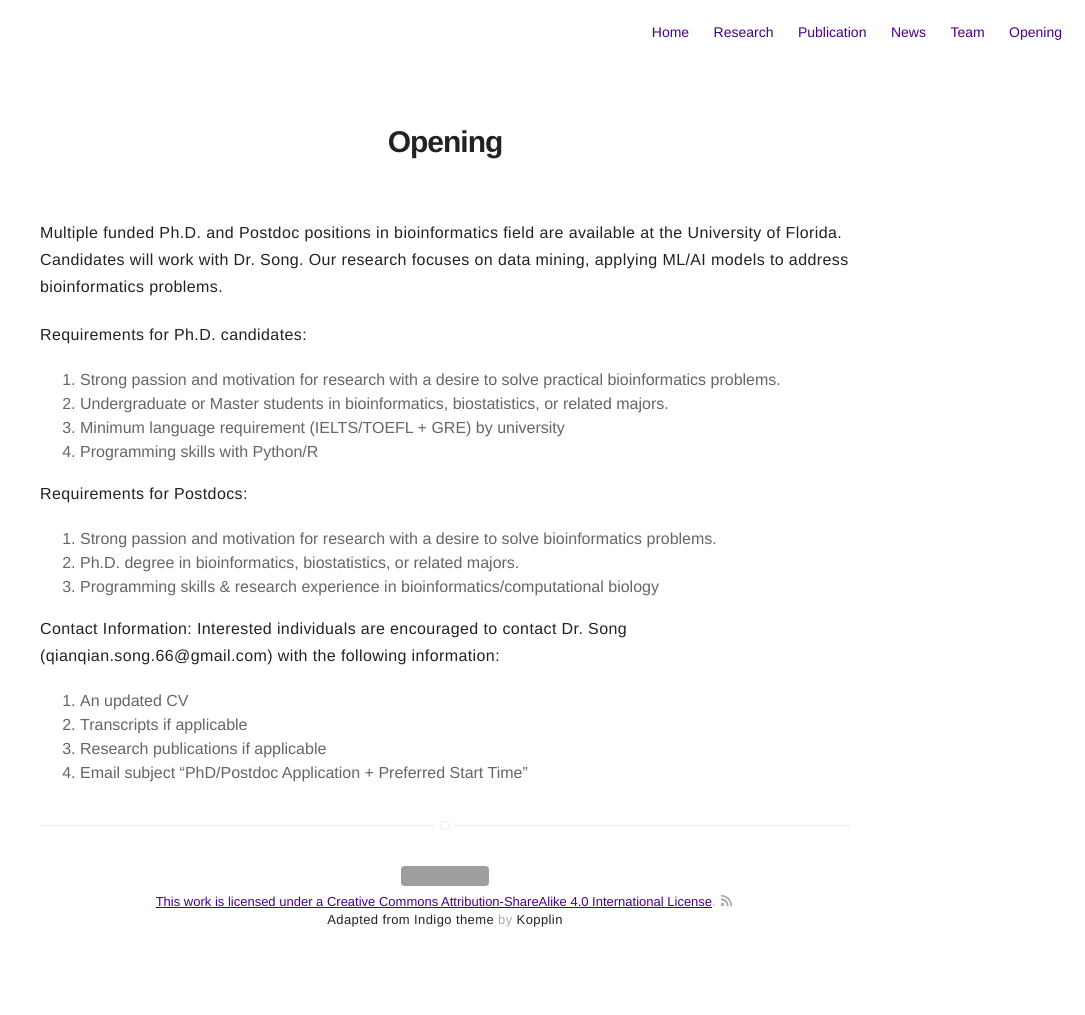
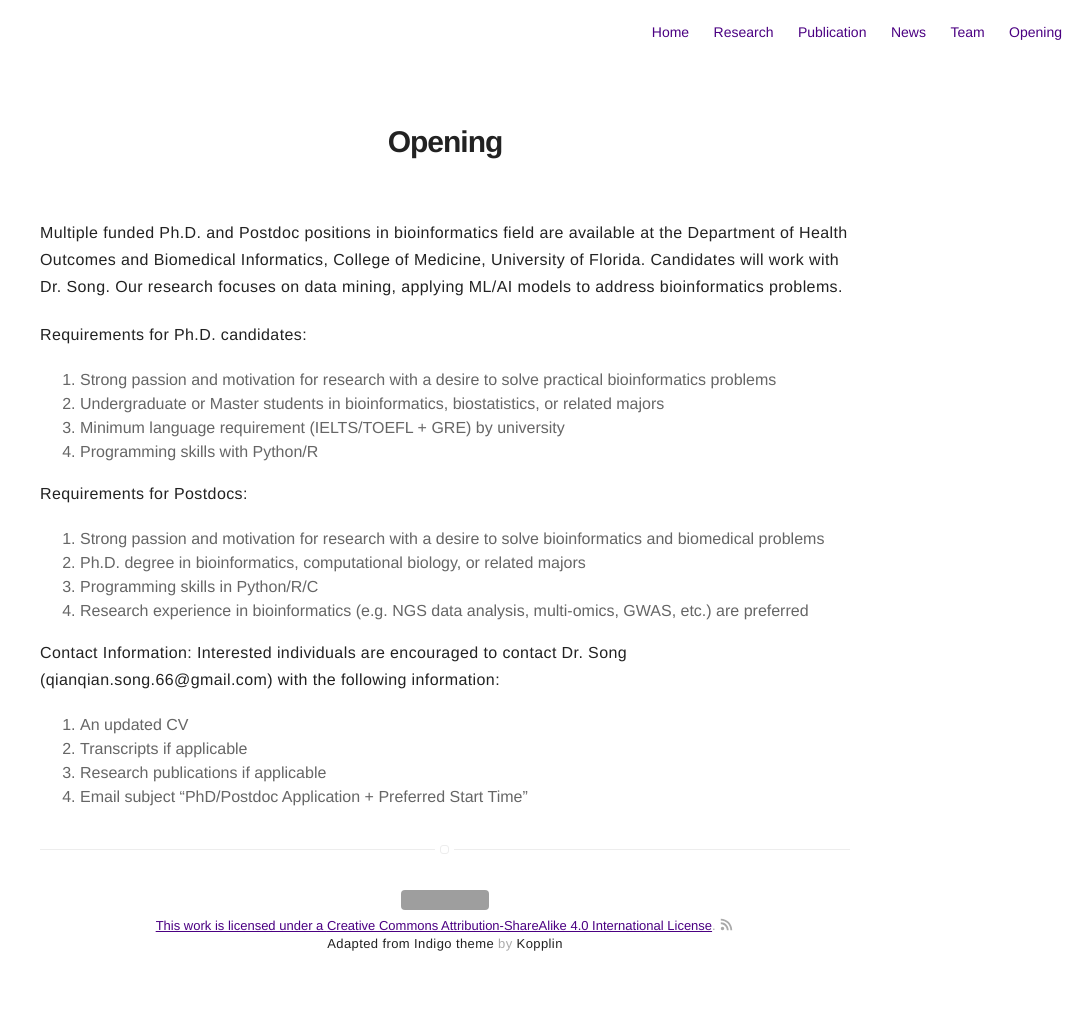
Before and after one commit to QSong-github/SongLab, a Jekyll site: the page built from pages/opening.md, in a window 1280 px wide. Shown: the whole page, without its empty margins (195-1280 px from the left). Built offline with Jekyll 4.4.1, drawn with Linux system fonts in a browser that asks for light colours; before the commit the page ends 991 px from its top, so only the background shows below that; grey boxes are pictures that could not be loaded.

Commit message:
Update opening.md

```diff
--- a/pages/opening.md
+++ b/pages/opening.md
@@ -4,18 +4,20 @@ layout: page
 ---
 # Opening
 
-Multiple funded Ph.D. and Postdoc positions in bioinformatics field are available at the University of Florida. Candidates will work with Dr. Song. Our research focuses on data mining, applying ML/AI models to address bioinformatics problems.
+Multiple funded Ph.D. and Postdoc positions in bioinformatics field are available at the Department of Health Outcomes and Biomedical Informatics,
+College of Medicine, University of Florida. Candidates will work with Dr. Song. Our research focuses on data mining, applying ML/AI models to address bioinformatics problems.
 
 Requirements for Ph.D. candidates:
-1. Strong passion and motivation for research with a desire to solve practical bioinformatics problems.
-2. Undergraduate or Master students in bioinformatics, biostatistics, or related majors.
+1. Strong passion and motivation for research with a desire to solve practical bioinformatics problems
+2. Undergraduate or Master students in bioinformatics, biostatistics, or related majors
 3. Minimum language requirement (IELTS/TOEFL + GRE) by university
 4. Programming skills with Python/R
 
 Requirements for Postdocs:
-1. Strong passion and motivation for research with a desire to solve bioinformatics problems.
-2. Ph.D. degree in bioinformatics, biostatistics, or related majors.
-3. Programming skills & research experience in bioinformatics/computational biology
+1. Strong passion and motivation for research with a desire to solve bioinformatics and biomedical problems
+2. Ph.D. degree in bioinformatics, computational biology, or related majors
+3. Programming skills in Python/R/C
+4. Research experience in bioinformatics (e.g. NGS data analysis, multi-omics, GWAS, etc.) are preferred
 
 Contact Information: Interested individuals are encouraged to contact Dr. Song (qianqian.song.66@gmail.com) with the following information:
 
```
